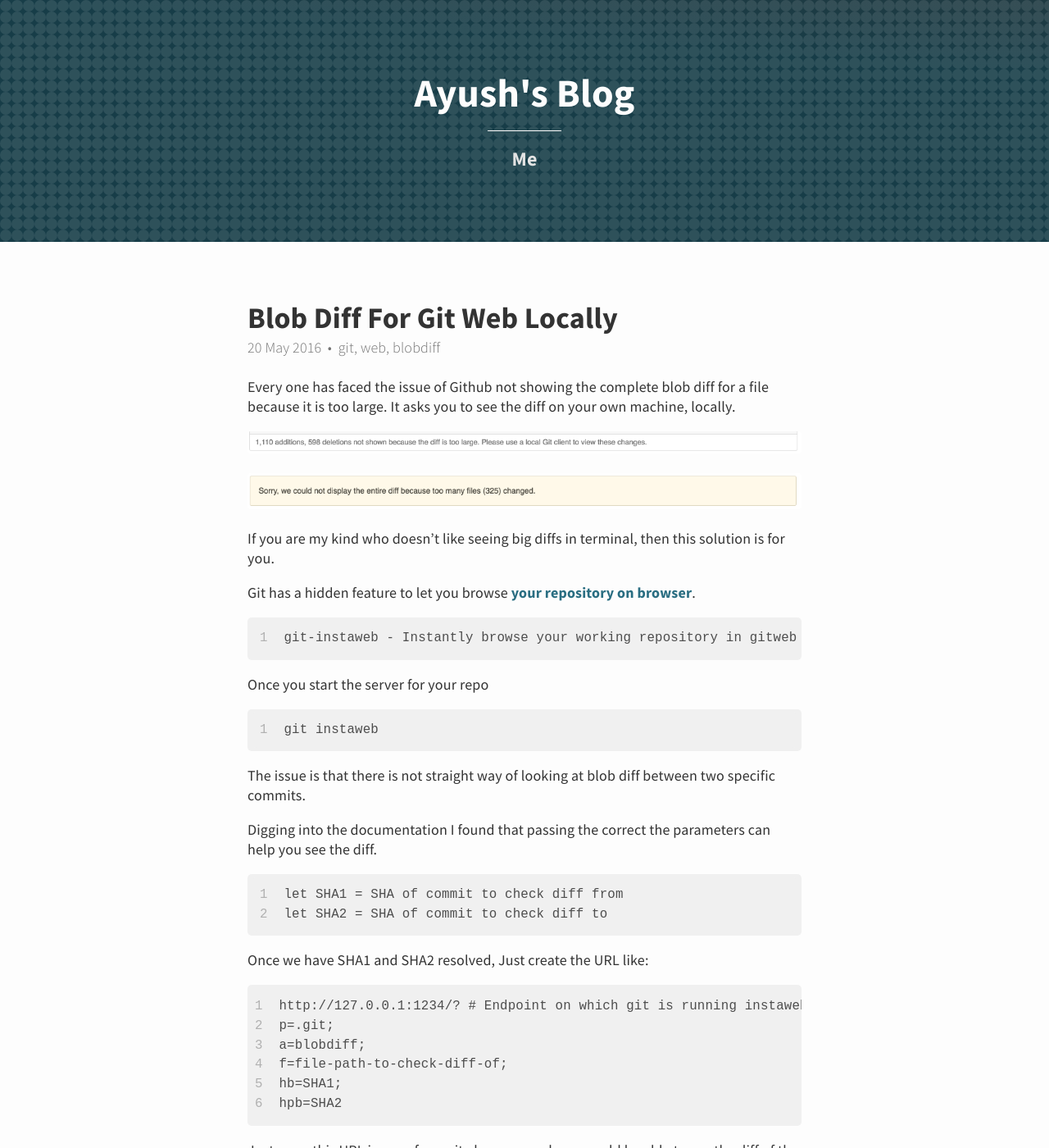
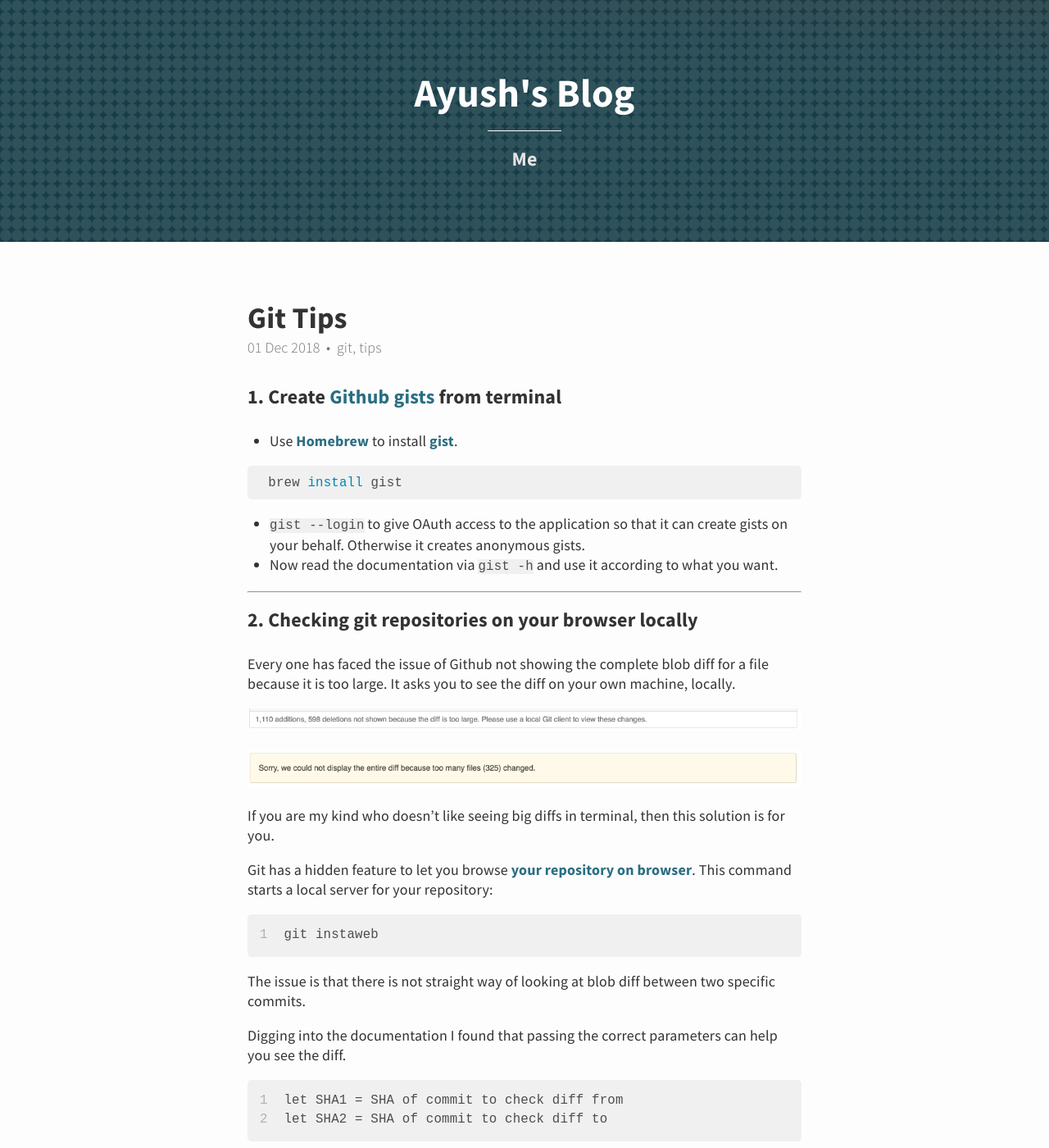
Before and after one commit to ayushgoel/ayushgoel.github.io, a Jekyll site: the page built from _posts/2018-12-01-git-tips.md, in a window 1280 px wide and 1400 px high. Shown: the whole window at 82% size. Built offline with Jekyll 4.4.1, drawn with Linux system fonts in a browser that asks for light colours; nearby versions of some CDN libraries.

Commit message:
Merge git related posts to a single post on git

```diff
--- a/_posts/2016-05-20-blob-diff-for-git-web-locally.md
+++ b/_posts/2018-12-01-git-tips.md
@@ -1,6 +1,21 @@
 ---
-tags: git web blobdiff
+tags: git tips
 ---
+
+### 1. Create [Github gists](https://gist.github.com/) from terminal
+
+* Use [Homebrew](http://brew.sh/) to install [gist](https://github.com/defunkt/gist).
+
+{% highlight bash %}
+  brew install gist
+{% endhighlight %}
+
+* `gist --login` to give OAuth access to the application so that it can create gists on your behalf. Otherwise it creates anonymous gists.
+* Now read the documentation via `gist -h` and use it according to what you want.
+
+---
+
+### 2. Checking git repositories on your browser locally
 
 Every one has faced the issue of Github not showing the complete blob diff for a file because it is too large. It asks you to see the diff on your own machine, locally.
 
@@ -9,17 +24,13 @@ Every one has faced the issue of Github not showing the complete blob diff for a
 
 If you are my kind who doesn't like seeing big diffs in terminal, then this solution is for you.
 
-Git has a hidden feature to let you browse [your repository on browser][instaweb-scm].
-
-    git-instaweb - Instantly browse your working repository in gitweb
-
-Once you start the server for your repo
+Git has a hidden feature to let you browse [your repository on browser][instaweb-scm]. This command starts a local server for your repository:
 
     git instaweb
 
 The issue is that there is not straight way of looking at blob diff between two specific commits.
 
-Digging into the documentation I found that passing the correct the parameters can help you see the diff.
+Digging into the documentation I found that passing the correct parameters can help you see the diff.
 
     let SHA1 = SHA of commit to check diff from
     let SHA2 = SHA of commit to check diff to
```
Also changed, not shown: _posts/2015-06-09-upload-gists-from-terminal.md (deleted, +0 -14 lines).
